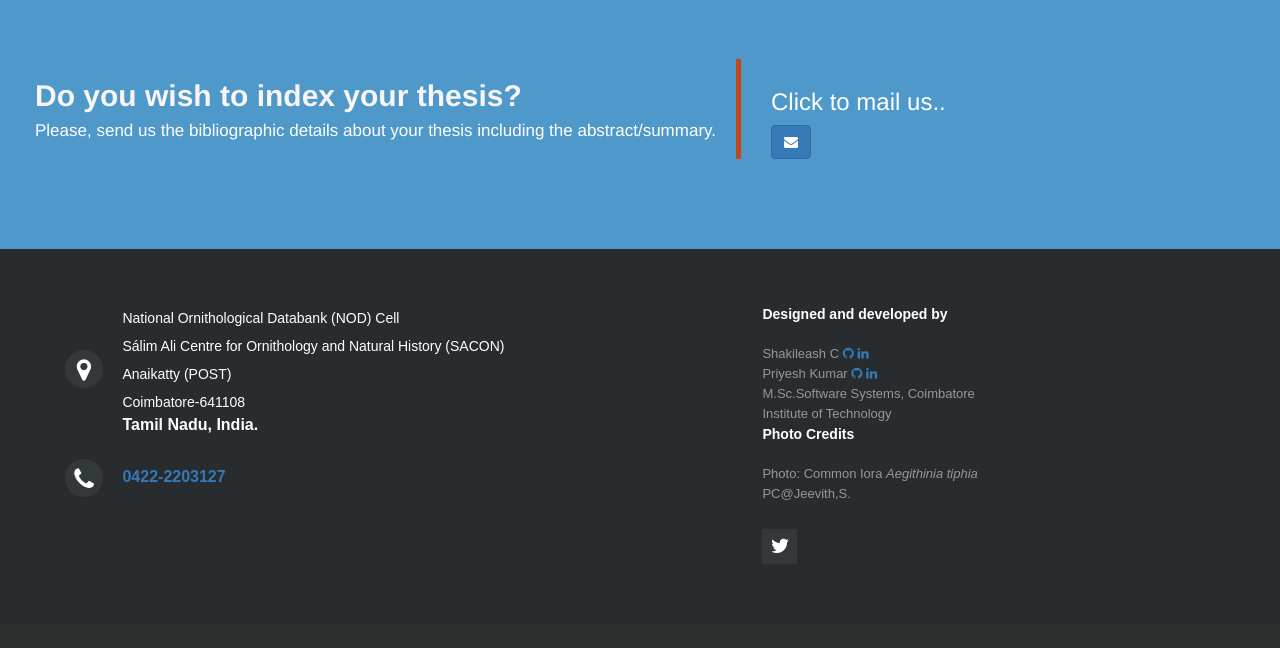
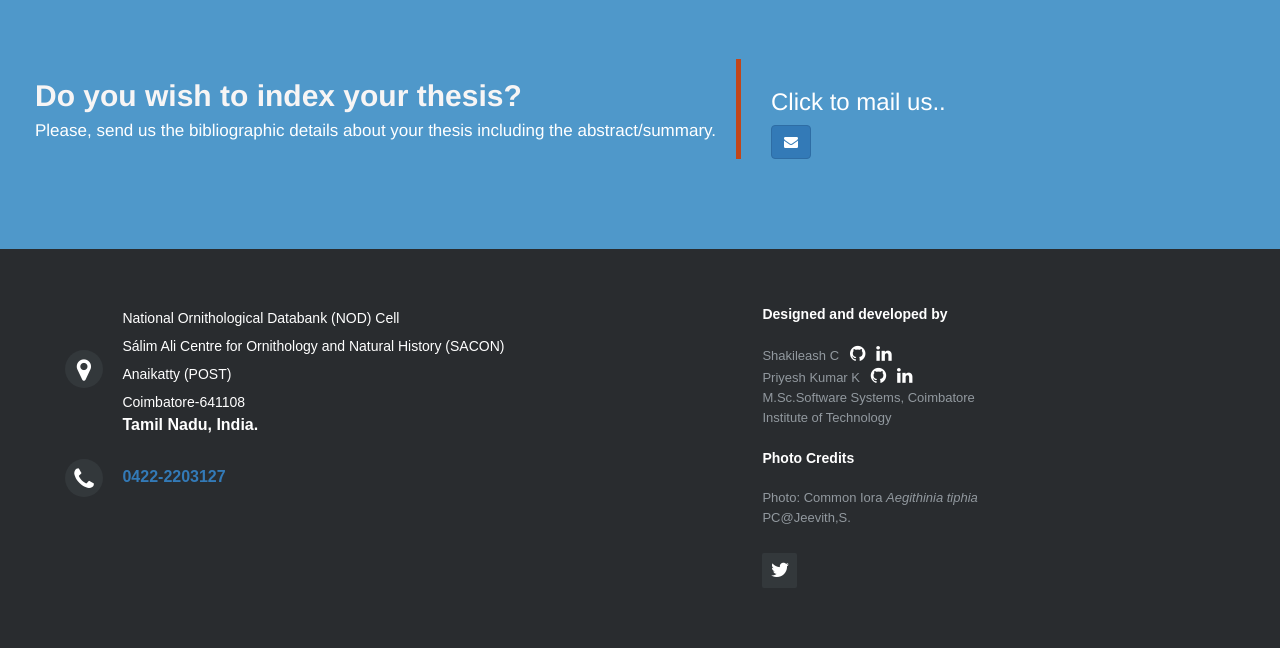
Before and after one commit to Shakileash5/sacon, a Flask app: page / in a window 1280 px wide. Shown: the part 1360-2008 px from the top of the page. Before the commit the page ends 1924 px from the top, so only its background shows below. Run offline with Flask 2, Linux system fonts and the light colour scheme; data that the repository does not hold is empty; some libraries are stand-ins or nearby versions.

Commit message:
credits added

```diff
--- a/templates/index.html
+++ b/templates/index.html
@@ -271,11 +271,12 @@
 					<span>About the company</span>
 					Lorem ipsum dolor sit amet, consectateur adispicing elit. Fusce euismod convallis velit, eu auctor lacus vehicula sit amet.
 				</p> -->
-                <span class="footer-company-about">
+                <span class="footer-company-about" >
                     <span>Designed and developed by</span>
-                    Shakileash C <a href="#"><i class="fa fa-github"></i></a> <a href="https://www.linkedin.com/in/shakileash-chinraj-232139170"><i class="fa fa-linkedin"></i></a><br>
-                    Priyesh Kumar <a href="#"><i class="fa fa-github"></i> <a href="#"><i class="fa fa-linkedin"></i></a></a><br>
+                    Shakileash C  &nbsp;&nbsp;<a href="https://github.com/Shakileash5" style="color: white;font-size: 18px;"><i class="fa fa-github fa-1x"></i></a> &nbsp;&nbsp;<a href="https://www.linkedin.com/in/shakileash-chinraj-232139170" style="color: white;font-size: 18px;"><i class="fa fa-linkedin"></i></a><br>
+                    Priyesh Kumar K  &nbsp;&nbsp;<a href="https://github.com/Priyesh-Kumar-K"><i class="fa fa-github" style="color: white;font-size: 18px;"></i> &nbsp;&nbsp;<a href="https://www.linkedin.com/in/priyesh--kumar/" style="color: white;font-size: 18px;"><i class="fa fa-linkedin"></i></a></a><br>
                     M.Sc.Software Systems, Coimbatore Institute of Technology
+                    <br><br>
                     <span>Photo Credits</span>
                     Photo: Common Iora <i style="font-style: italic;">Aegithinia tiphia</i><br>
                     PC@Jeevith,S.
```
